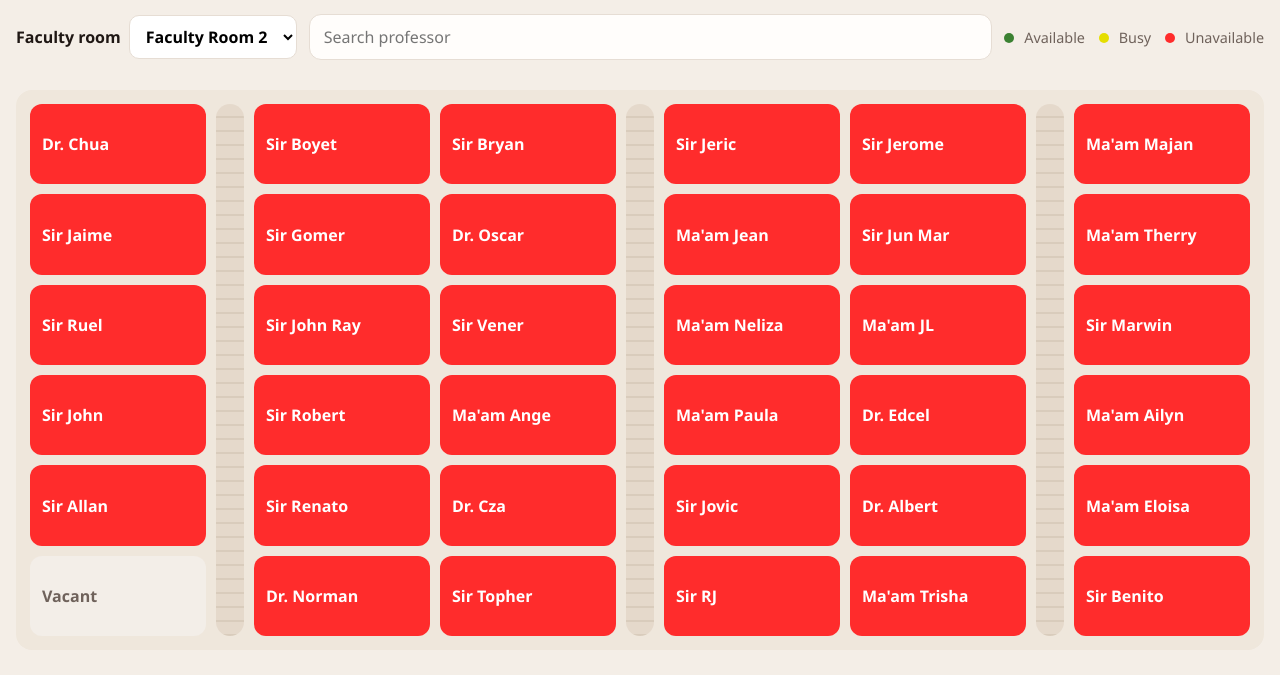
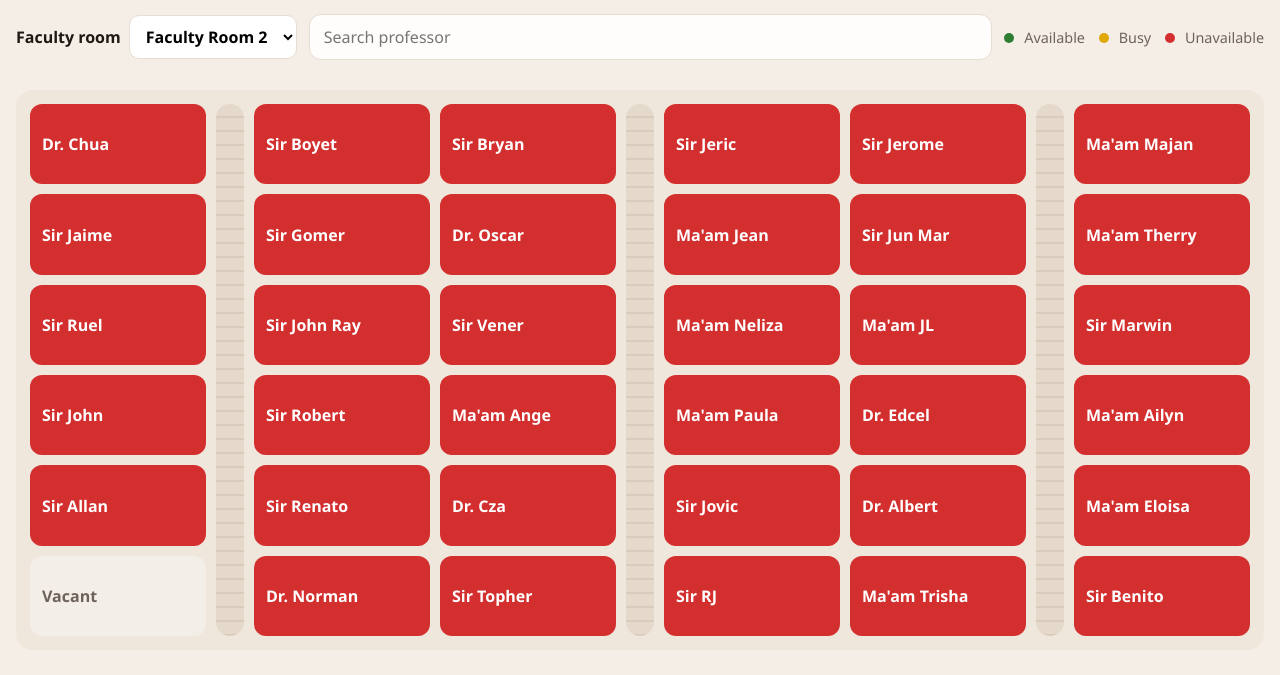
Before and after one commit to Rohamie/Try-lng, a plain HTML site: page index.html in a window 1280 px wide. Shown: the part 79-754 px from the top of the page. Drawn offline with Linux system fonts and the light colour scheme.

Commit message:
Update style.css

```diff
--- a/style.css
+++ b/style.css
@@ -5,9 +5,9 @@
   --line: #e6ddd4;
   --bg: #f4eee7;
   --card: #fffdfb;
-  --unavailable: #ff2c2c;
-  --busy: #e5de00;
-  --present: #3b8132;
+  --unavailable: #d32f2f;
+  --busy: #e0a800;
+  --present: #2e7d32;
   font-family: "Segoe UI", system-ui, sans-serif;
 }
 
```
